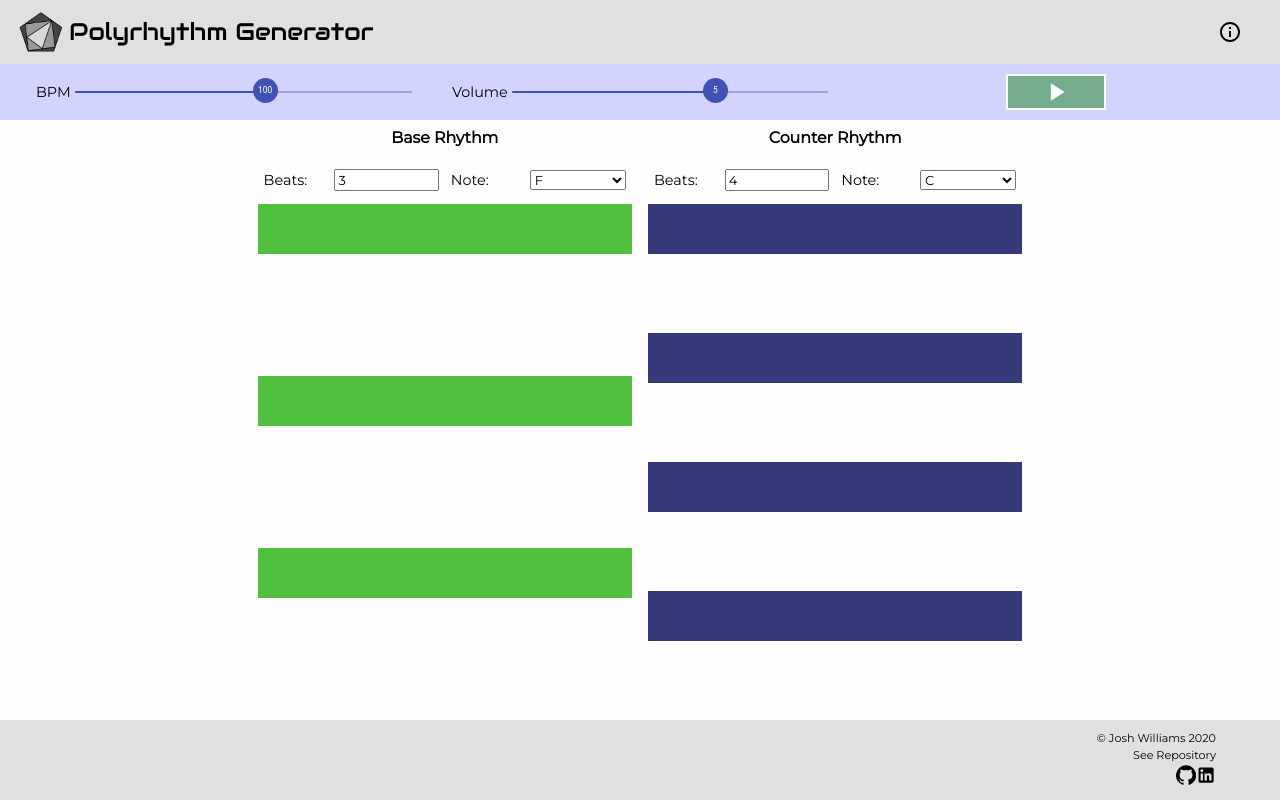
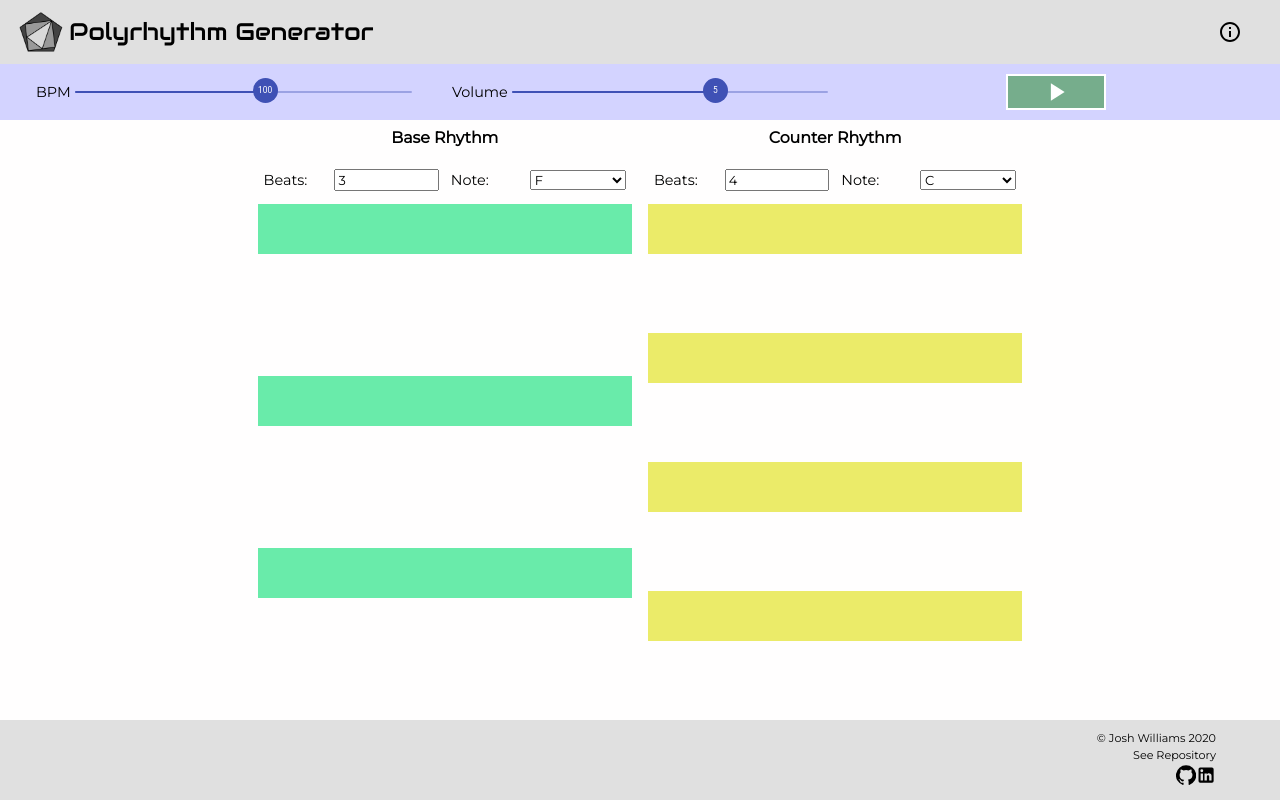
Before and after one commit to jswill88/polyrhythm-generator, a React (Create React App) app: page / in a window 1280 px wide. Built offline with nearby package versions, Linux system fonts and the light colour scheme.

Commit message:
add two header tests, change color of squares, make outline smaller

```diff
--- a/src/styles/App.scss
+++ b/src/styles/App.scss
@@ -55,7 +55,7 @@ $headerColor: rgba(128, 128, 128, 0.249);
 
   }
   .outline {
-    border: 2px solid black;
+    border: 1px solid black;
     animation: 2000ms ease-out 1 fill;
     &:hover div {
       display: block;
@@ -223,23 +223,27 @@ button .MuiSvgIcon-root {
 }
 .right.square {
 
-  background-color: #030a59;
+  // background-color: #030a59;
+  background-color: #E6E644;
   opacity: .8;
 }
 
 
 .right.square.highlight {
   @include highlight(fadeRight)
+
 }
 
 .left.square {
 
-  background-color: #26b110;
+  // background-color: #26b110;
+  background-color: #44E695;
   opacity: .8;
 }
 
 .left.square.highlight {
   @include highlight(fadeLeft)
+  // @include highlight(fadeRight)
 }
 
 @keyframes fadeRight {
@@ -249,14 +253,17 @@ button .MuiSvgIcon-root {
   }
   to {
     // background-color: #26f5f9;
-    background-color: #030a59;
+    // background-color: #44E695;
+    background-color: #E6E644;
+    // background-color: #030a59;
     // opacity: .4;
   }
 }
 
 @keyframes fadeLeft {
   from {
-    background-color: #10ff2c;
+    background-color: #26f5f9;
+    // background-color: #10ff2c;
     opacity: 1;
   }
   to {
@@ -301,7 +308,7 @@ label + .info {
     margin: 0 2px;
 
     &.outline {
-      border: 2px solid black;
+      border: 1px solid black;
       animation: 500ms ease-out 1 fill;
       &:hover div {
         display: block;
```
Also changed, not shown: 2 other files (tests, documents, lock files or other folders).
